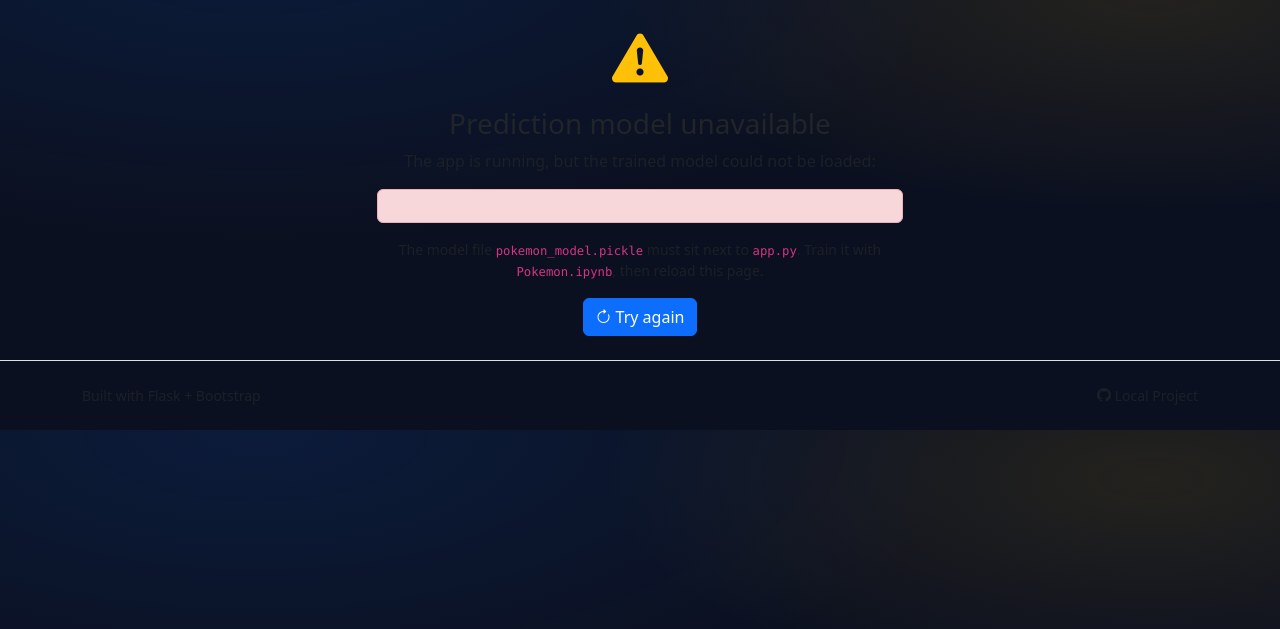
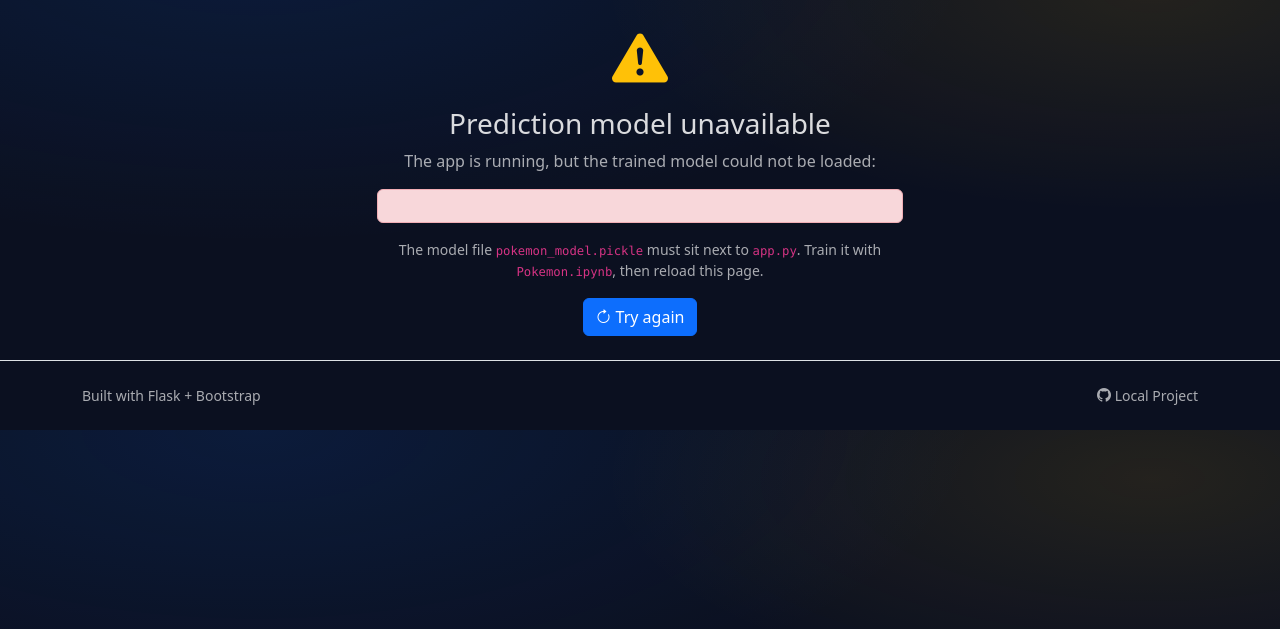
Before and after one commit to NoorullahZamindar-007/Pok-mon-Legendary-Prediction-Web-Application, a Flask app: template templates/model_error.html in a window 1280 px wide. Shown: the part 57-686 px from the top of the page. Run offline with Flask 3, Linux system fonts and the light colour scheme; the template is opened without the code that fills it, so the values that code supplies are empty.

Commit message:
Fix unreadable text outside the light cards on the dark background

```diff
--- a/static/css/style.css
+++ b/static/css/style.css
@@ -63,3 +63,15 @@ main .container {
   margin-top: .25rem;
   color: rgba(0,0,0,.75);
 }
+
+/* Text rendered outside the light cards — the footer and the model
+   error page — sits on the dark page background, so it needs light
+   text: Bootstrap's default near-black body color is unreadable
+   there (1.2:1 contrast on the error heading, 4.0:1 on the muted
+   footer text, both below WCAG AA for small text). */
+footer, .light-on-dark {
+  color: rgba(255, 255, 255, .85);
+}
+footer .text-muted, .light-on-dark .text-muted {
+  --bs-secondary-color: rgba(255, 255, 255, .65);
+}
--- a/templates/model_error.html
+++ b/templates/model_error.html
@@ -1,7 +1,7 @@
 {% extends "base.html" %}
 {% block title %}Model unavailable · Pokémon Legendary Predictor{% endblock %}
 {% block content %}
-<div class="row justify-content-center">
+<div class="row justify-content-center light-on-dark">
   <div class="col-md-8 col-lg-6 text-center">
     <i class="bi bi-exclamation-triangle-fill display-4 text-warning"></i>
     <h1 class="h3 mt-3">Prediction model unavailable</h1>
```
